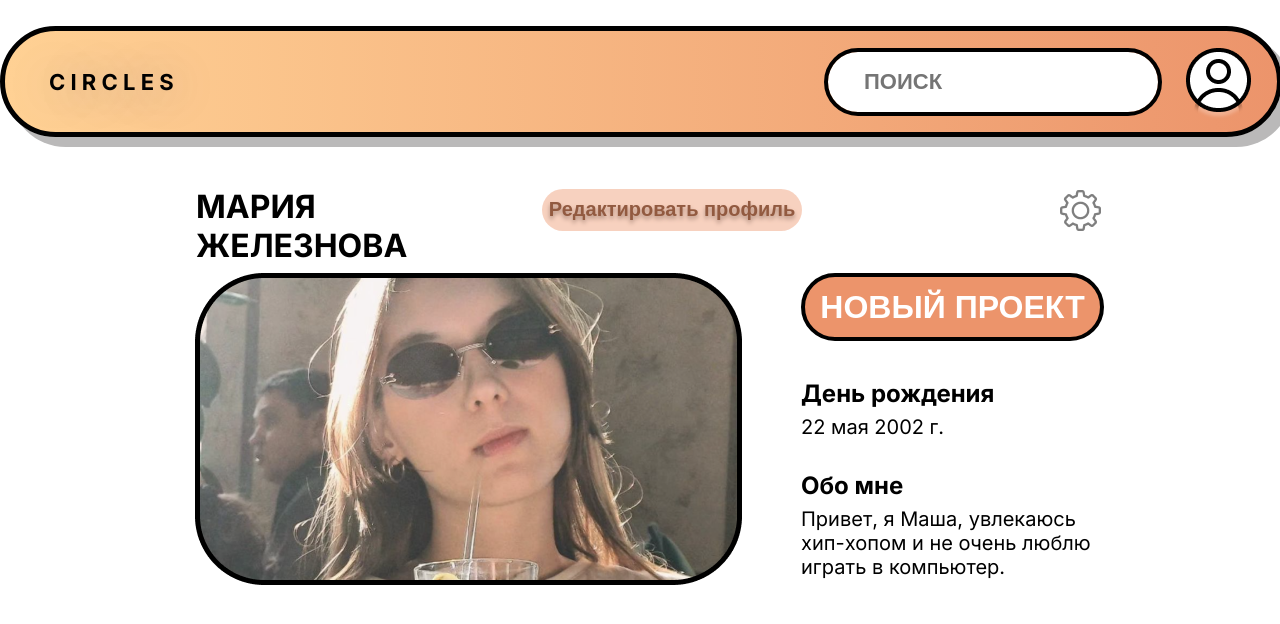
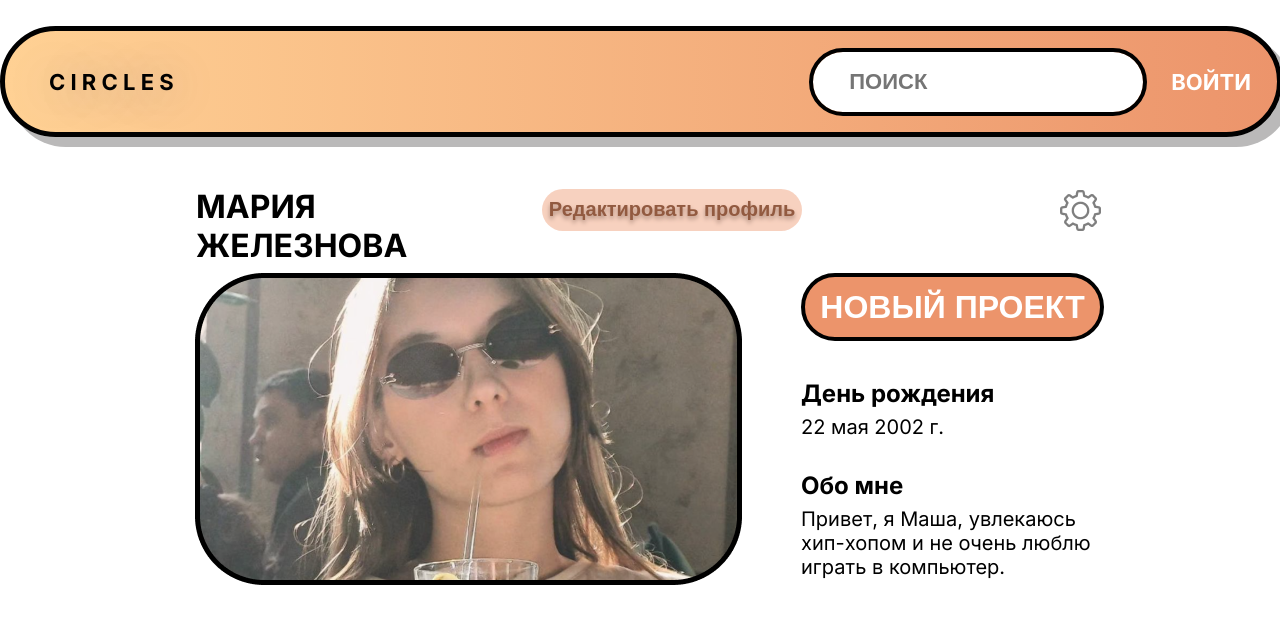
Before and after one commit to Rinkiari/circles, a React (Create React App) app: page /myprofile in a window 1280 px wide. Shown: the top 624 px of the page. Built offline with nearby package versions, Linux system fonts and the light colour scheme.

Commit message:
костыль через useContext и useState для имитации входа

```diff
--- a/src/App.js
+++ b/src/App.js
@@ -1,19 +1,27 @@
 import React from 'react';
 import { Route, Routes } from 'react-router-dom';
+import { createContext } from 'react';
 import './scss/app.scss';
 
 import Home from './pages/Home';
 import LogReg from './pages/LogReg';
 import MyProfile from './pages/MyProfile';
 
+export const LoginContext = createContext();
+
 function App() {
+  const [isLogged, setIsLogged] = React.useState(false);
+  console.log(`state isLogged: ${isLogged}`);
+
   return (
     <div className="app-container">
-      <Routes>
-        <Route path="/" element={<Home />} />
-        <Route path="/login" element={<LogReg />} />
-        <Route path="/myprofile" element={<MyProfile />} />
-      </Routes>
+      <LoginContext.Provider value={{ isLogged, setIsLogged }}>
+        <Routes>
+          <Route path="/" element={<Home />} />
+          <Route path="/login" element={<LogReg />} />
+          <Route path="/myprofile" element={<MyProfile />} />
+        </Routes>
+      </LoginContext.Provider>
     </div>
   );
 }
--- a/src/components/Header/index.jsx
+++ b/src/components/Header/index.jsx
@@ -1,17 +1,18 @@
-import { useState } from 'react';
 import { Link } from 'react-router-dom';
 import { useLocation } from 'react-router-dom';
+import { LoginContext } from '../../App';
+import { useContext } from 'react';
 import styles from './Header.module.scss';
 import acc_icon from './account_icon.png';
 
 import Search from '../Search';
 
 const Header = () => {
-  const [isLogged, setIsLogged] = useState(true);
   const location = useLocation();
-  console.log(`location: ${location.pathname}`);
+  // console.log(`location: ${location.pathname}`);
+  const pageClass = location.pathname === '/' ? 'home' : location.pathname.slice(1);
 
-  const pageClass = location.pathname === '/' ? 'home' : location.pathname.slice(1);
+  const { isLogged, setIsLogged } = useContext(LoginContext);
 
   return (
     <div className={styles.root}>
@@ -30,7 +31,12 @@ const Header = () => {
             </Link>
           ) : (
             <Link to="/myprofile">
-              <img src={acc_icon} className={styles.account_icon} alt="icon" />
+              <img
+                onClick={() => setIsLogged(!isLogged)}
+                src={acc_icon}
+                className={styles.account_icon}
+                alt="icon"
+              />
             </Link>
           )}
         </div>
--- a/src/components/LogOnBlock/index.jsx
+++ b/src/components/LogOnBlock/index.jsx
@@ -1,10 +1,15 @@
 import React, { useState } from 'react';
 import { Link } from 'react-router-dom';
+import { useContext } from 'react';
 import styles from './LogOnBlock.module.scss';
 import backIcon from './back.png';
 
+import { LoginContext } from '../../App';
+
 const LogOnBlock = () => {
   const [activeTab, setActiveTab] = useState('login');
+
+  const { isLogged, setIsLogged } = useContext(LoginContext);
 
   return (
     <div className={styles.background}>
@@ -33,7 +38,10 @@ const LogOnBlock = () => {
             <form>
               <input type="text" placeholder="Логин" className={styles.inputField} required />
               <input type="password" placeholder="Пароль" className={styles.inputField} required />
-              <button type="submit" className={styles.submitBtn}>
+              <button
+                onClick={() => setIsLogged(!isLogged)}
+                type="submit"
+                className={styles.submitBtn}>
                 Продолжить
               </button>
             </form>
@@ -53,7 +61,10 @@ const LogOnBlock = () => {
                 required
               />
               <input type="email" placeholder="Email" className={styles.inputField} required />
-              <button type="submit" className={styles.submitBtn}>
+              <button
+                onClick={() => setIsLogged(!isLogged)}
+                type="submit"
+                className={styles.submitBtn}>
                 Продолжить
               </button>
             </form>
```
